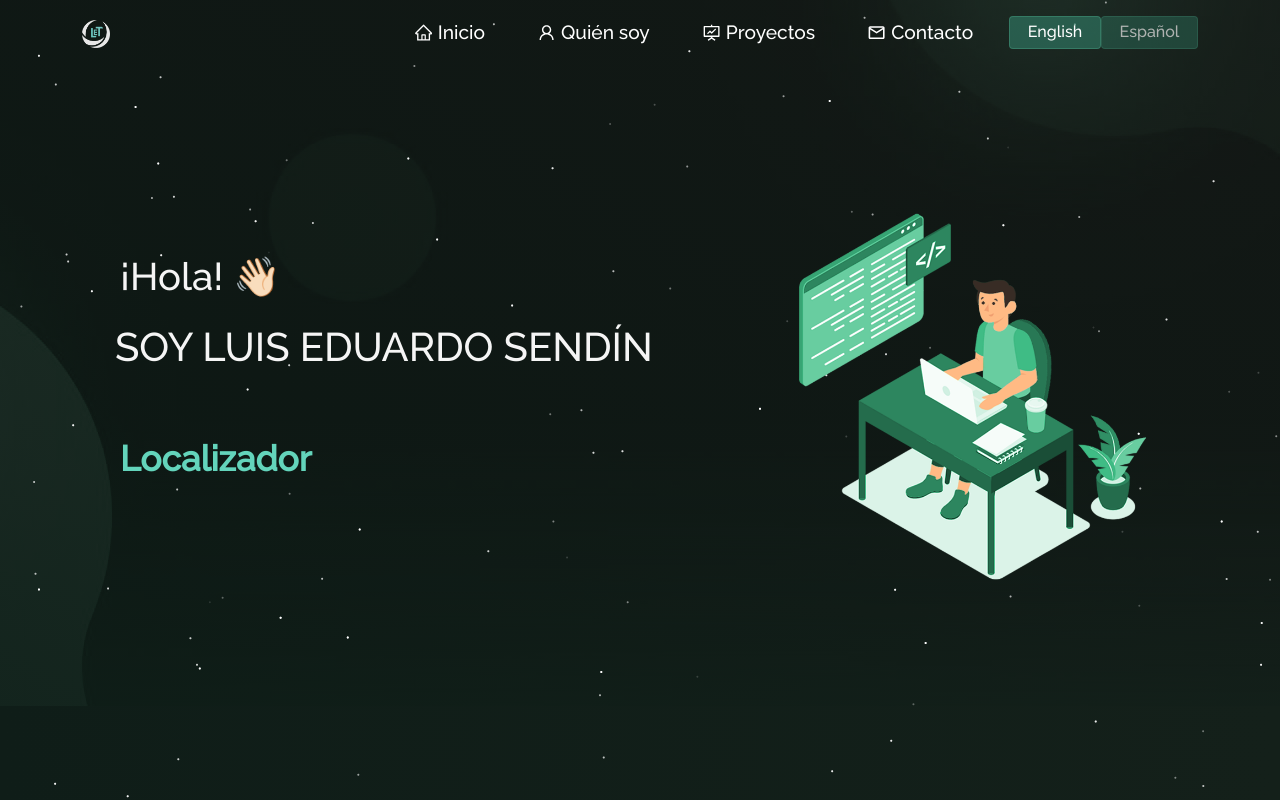
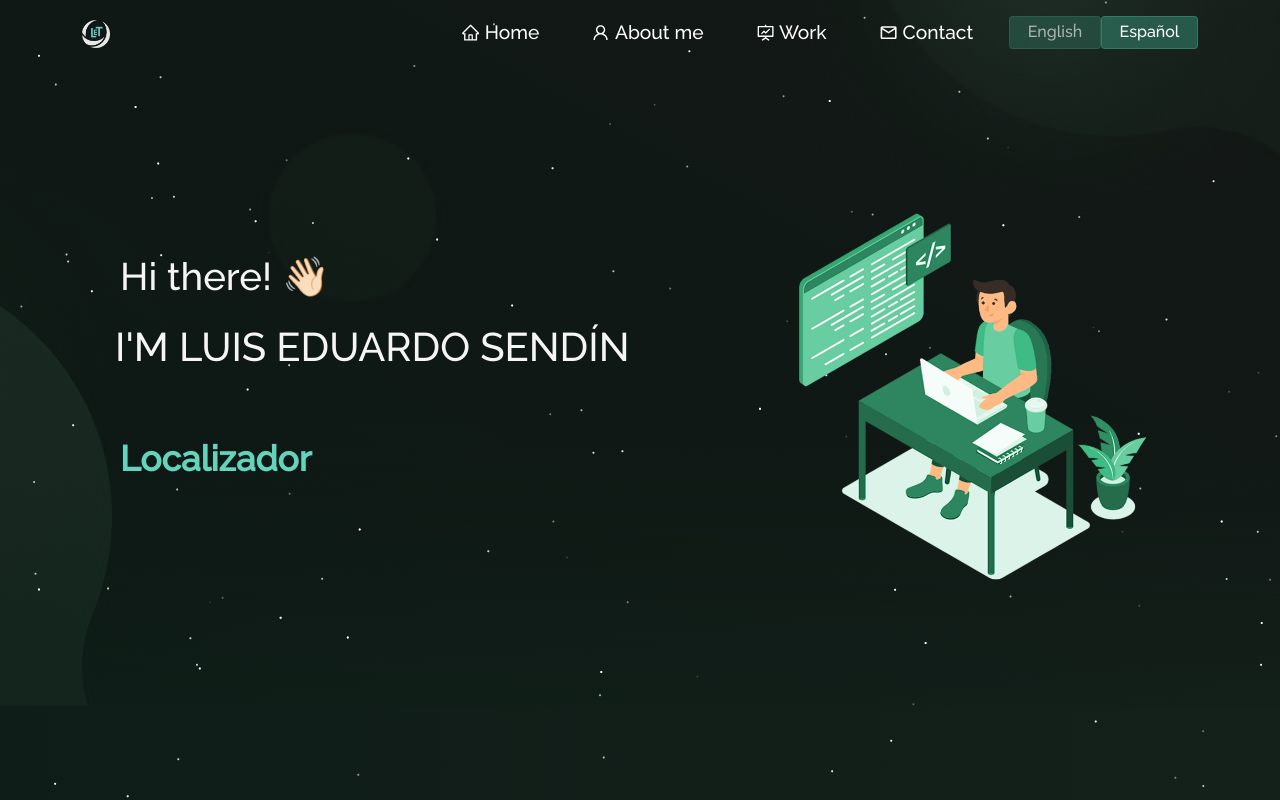
Before and after one commit to LuisEduardoT/LETweb, a React (Create React App) app: page / in a window 1280 px wide. Shown: the top 800 px of the page. Built offline with nearby package versions, Linux system fonts and the light colour scheme.

Commit message:
LETweb dev.1.1.2
Adjusted language settings

```diff
--- a/src/i18n.js
+++ b/src/i18n.js
@@ -3,9 +3,11 @@ import { initReactI18next } from "react-i18next";
 import enJSON from "./locale/en/en.json";
 import esJSON from "./locale/es/es.json";
 import Backend from "i18next-http-backend";
+import languageDetector from "i18next-browser-languagedetector";
 
 i18n
 .use(initReactI18next)
+.use(languageDetector)
 .use(Backend)
 .init({
 	debug: true,
@@ -13,8 +15,7 @@ i18n
 	 en: { translation: enJSON },
 	 es: { translation: esJSON },
  }, // Where we're gonna put translations' files
- lng: "es",     // Set the initial language of the App
- fallbackLng: "es", // Language that will be loaded in case the translations the user is looking for are not available.
+ fallbackLng: "en", // Language that will be loaded in case the translations the user is looking for are not available.
  interpolation: {
 	escapeValue: false,
   }, // used to escape the values and avoid XSS attacks, we will set it to false, because React already does it by default.
```
